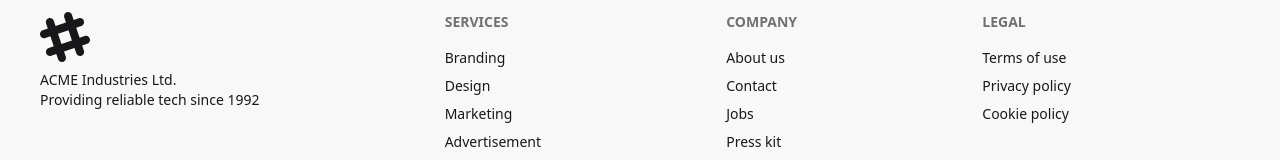
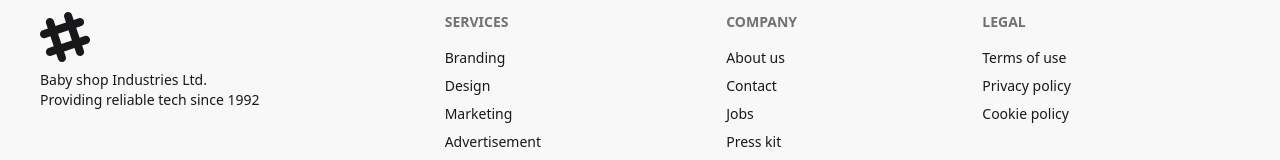
Before and after one commit to RMABID/baby-shop, a React (Vite) app: page /my-order in a window 1280 px wide. Shown: the part 724-884 px from the top of the page. Built offline with nearby package versions, Linux system fonts and the light colour scheme; no server answers.

Commit message:
readme file for baby shop

```diff
--- a/src/components/Share/Footer.jsx
+++ b/src/components/Share/Footer.jsx
@@ -14,7 +14,7 @@ const Footer = () => {
           <path d="M22.672 15.226l-2.432.811.841 2.515c.33 1.019-.209 2.127-1.23 2.456-1.15.325-2.148-.321-2.463-1.226l-.84-2.518-5.013 1.677.84 2.517c.391 1.203-.434 2.542-1.831 2.542-.88 0-1.601-.564-1.86-1.314l-.842-2.516-2.431.809c-1.135.328-2.145-.317-2.463-1.229-.329-1.018.211-2.127 1.231-2.456l2.432-.809-1.621-4.823-2.432.808c-1.355.384-2.558-.59-2.558-1.839 0-.817.509-1.582 1.327-1.846l2.433-.809-.842-2.515c-.33-1.02.211-2.129 1.232-2.458 1.02-.329 2.13.209 2.461 1.229l.842 2.515 5.011-1.677-.839-2.517c-.403-1.238.484-2.553 1.843-2.553.819 0 1.585.509 1.85 1.326l.841 2.517 2.431-.81c1.02-.33 2.131.211 2.461 1.229.332 1.018-.21 2.126-1.23 2.456l-2.433.809 1.622 4.823 2.433-.809c1.242-.401 2.557.484 2.557 1.838 0 .819-.51 1.583-1.328 1.847m-8.992-6.428l-5.01 1.675 1.619 4.828 5.011-1.674-1.62-4.829z"></path>
         </svg>
         <p>
-          ACME Industries Ltd.
+          Baby shop Industries Ltd.
           <br />
           Providing reliable tech since 1992
         </p>
--- a/src/pages/Dashboard/Users/MyOrder.jsx
+++ b/src/pages/Dashboard/Users/MyOrder.jsx
@@ -4,6 +4,7 @@ import { IoIosArrowForward } from "react-icons/io";
 import { Link } from "react-router-dom";
 import useOrder from "../../../hooks/useOrder";
 import useAxiosPublic from "../../../hooks/useAxiosPublic";
+import toast from "react-hot-toast";
 
 const MyOrder = () => {
   const axiosPublic = useAxiosPublic();
@@ -26,6 +27,10 @@ const MyOrder = () => {
     } catch (error) {
       console.log(error);
     }
+  };
+
+  const handleChackOut = () => {
+    toast.success("payment coming soon");
   };
 
   return (
@@ -125,7 +130,10 @@ const MyOrder = () => {
             <p className="text-2xl">Total</p>
             <p>$ {totalPrice}</p>
           </div>
-          <button className="btn bg-[#DB915E] uppercase text-white py-7">
+          <button
+            onClick={handleChackOut}
+            className="btn bg-[#DB915E] uppercase text-white py-7"
+          >
             product to checkout
           </button>
         </div>
```
Also changed, not shown: 2 other files (tests, documents, lock files or other folders).
